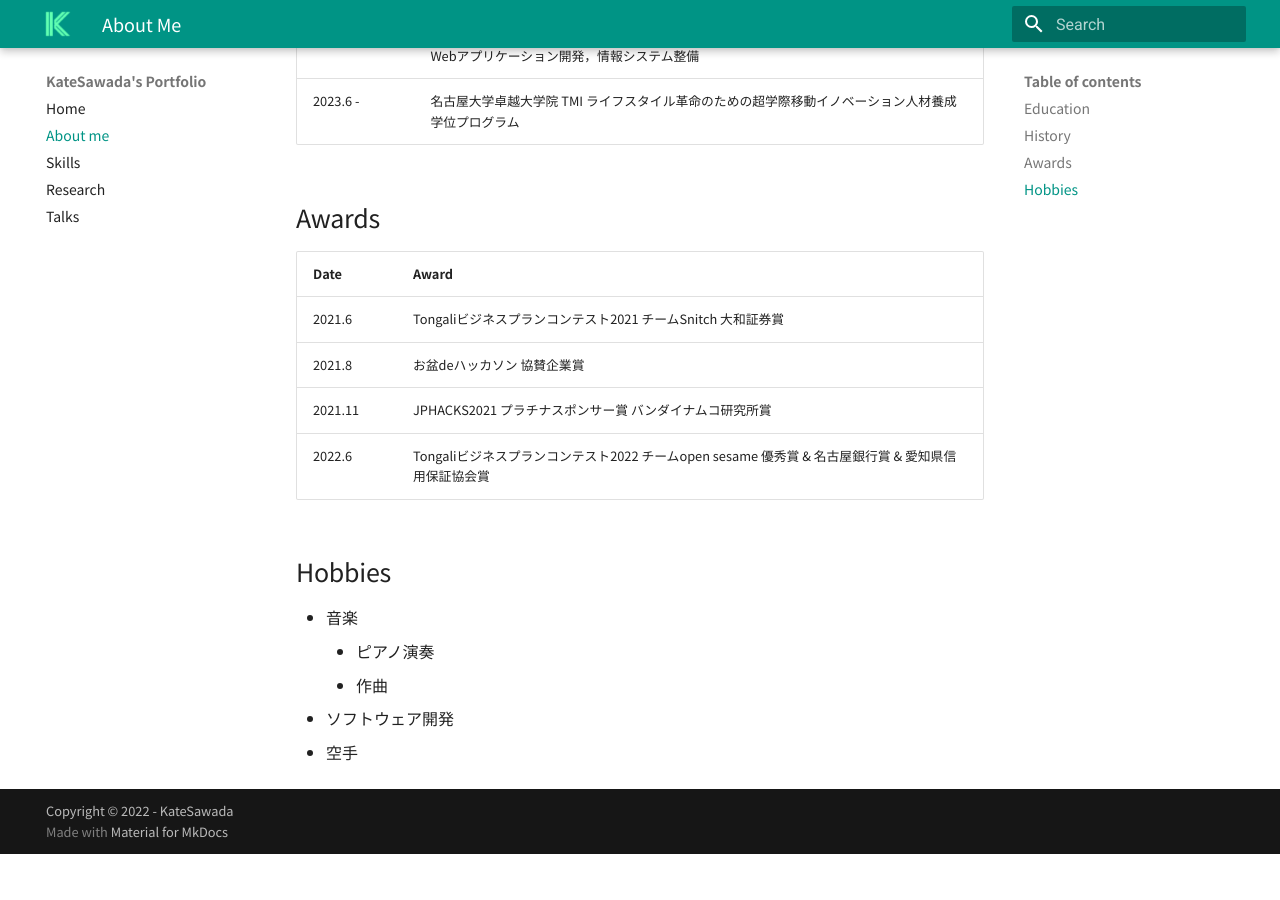
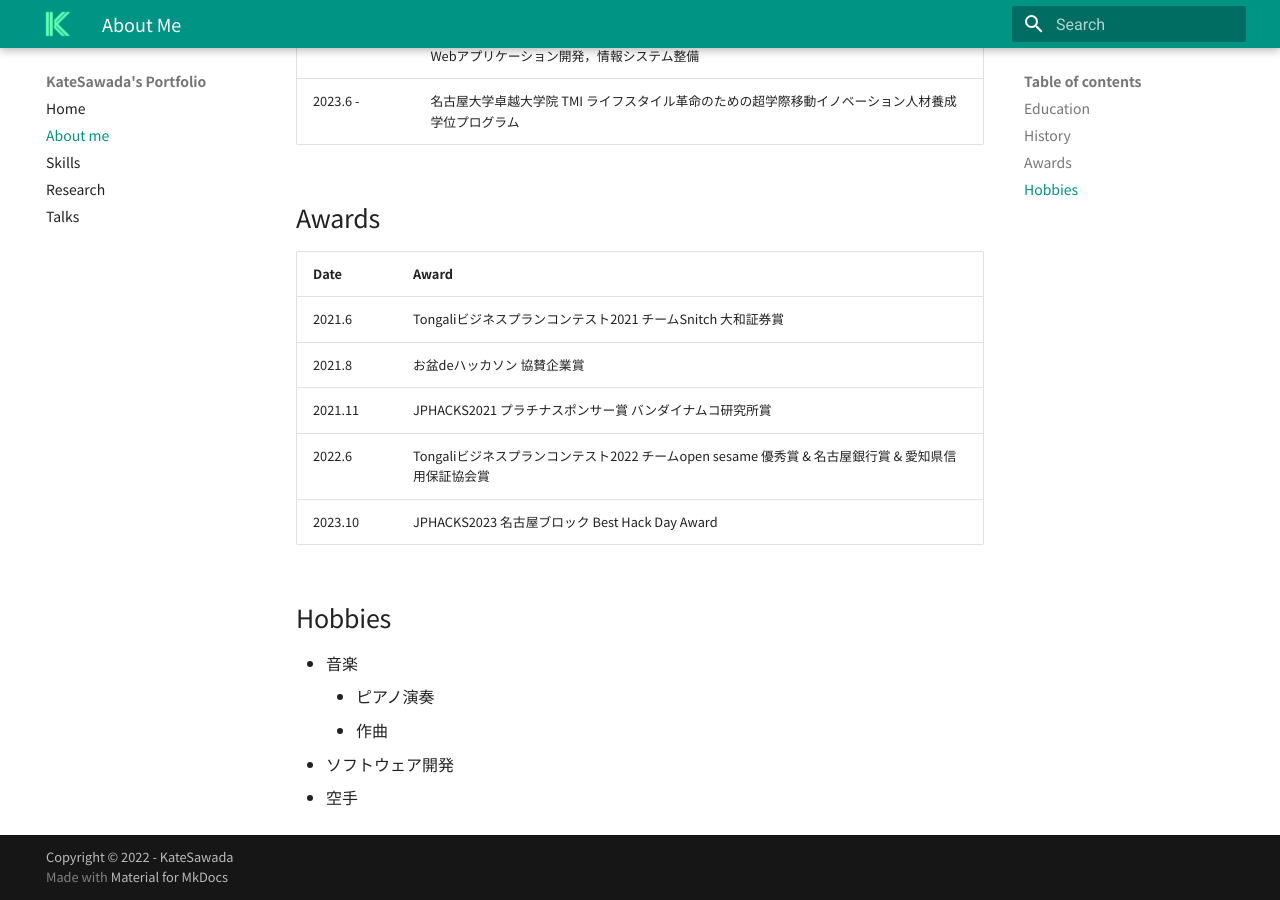
Before and after one commit to KateSawada/KateSawada.github.io, an MkDocs documentation site: the page built from docs/about.md, in a window 1280 px wide and 900 px high, scrolled down 1257 px. Built offline with MkDocs 1.6.1 and Material for MkDocs 9.7.7, drawn with Linux system fonts in a browser that asks for light colours; nearby versions of some CDN libraries; before the commit the page ends 2111 px from its top, so only the background shows below that.

Commit message:
jphacks2023受賞追記

```diff
--- a/docs/about.md
+++ b/docs/about.md
@@ -41,6 +41,7 @@ I am interested in automatic music score arrangement, symbolic music generation
 |2021.8 | お盆deハッカソン 協賛企業賞|
 |2021.11 | JPHACKS2021 プラチナスポンサー賞 バンダイナムコ研究所賞|
 |2022.6 | Tongaliビジネスプランコンテスト2022 チームopen sesame 優秀賞 & 名古屋銀行賞 & 愛知県信用保証協会賞 |
+|2023.10 | JPHACKS2023 名古屋ブロック Best Hack Day Award |
 
 ## Hobbies
 
```
